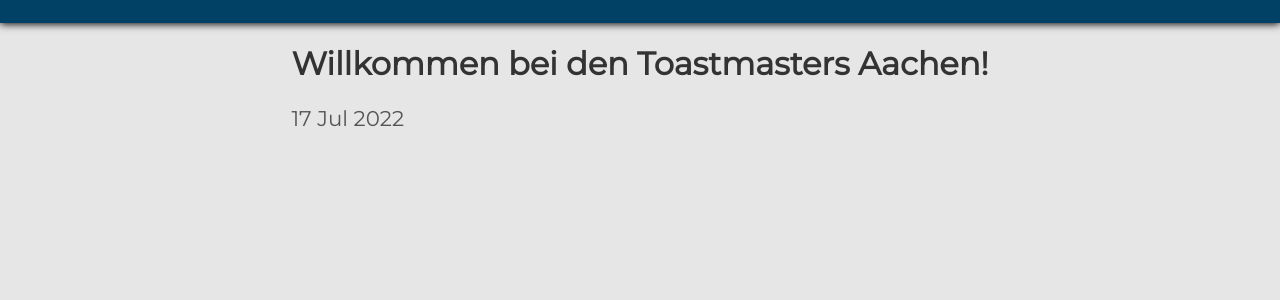
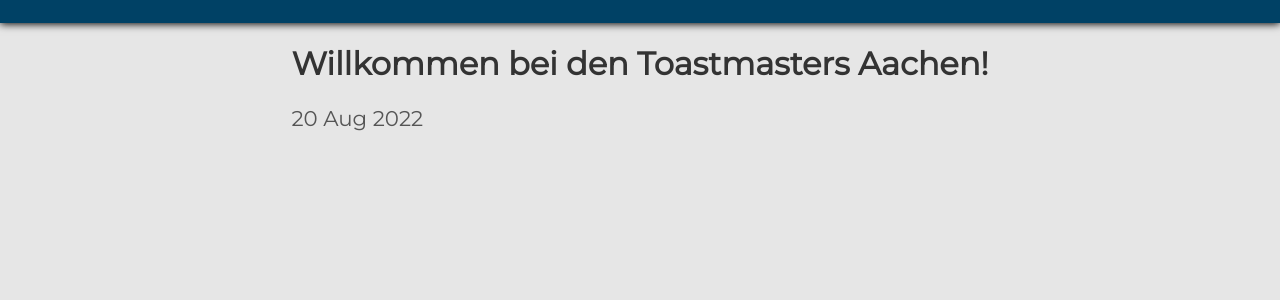
Before and after one commit to toastmasters-aachen/toastmasters-aachen.github.io, a Jekyll site: the page built from _posts/2022-07-17-willkommen-bei-den-toastmasters-aachen.md, in a window 1280 px wide. Shown: the part 144-444 px from the top of the page. Built offline with Jekyll 4.4.1, drawn with Linux system fonts in a browser that asks for light colours.

Commit message:
Update 2022-07-17-willkommen-bei-den-toastmasters-aachen.md

```diff
--- a/_posts/2022-07-17-willkommen-bei-den-toastmasters-aachen.md
+++ b/_posts/2022-07-17-willkommen-bei-den-toastmasters-aachen.md
@@ -1,5 +1,8 @@
 ---
 layout: post
+date: 2022-08-20
 title: "Willkommen bei den Toastmasters Aachen!"
+category:
+published: true
 excerpt: "Dies ist der erste Post dieses Blogs."
 ---
```
